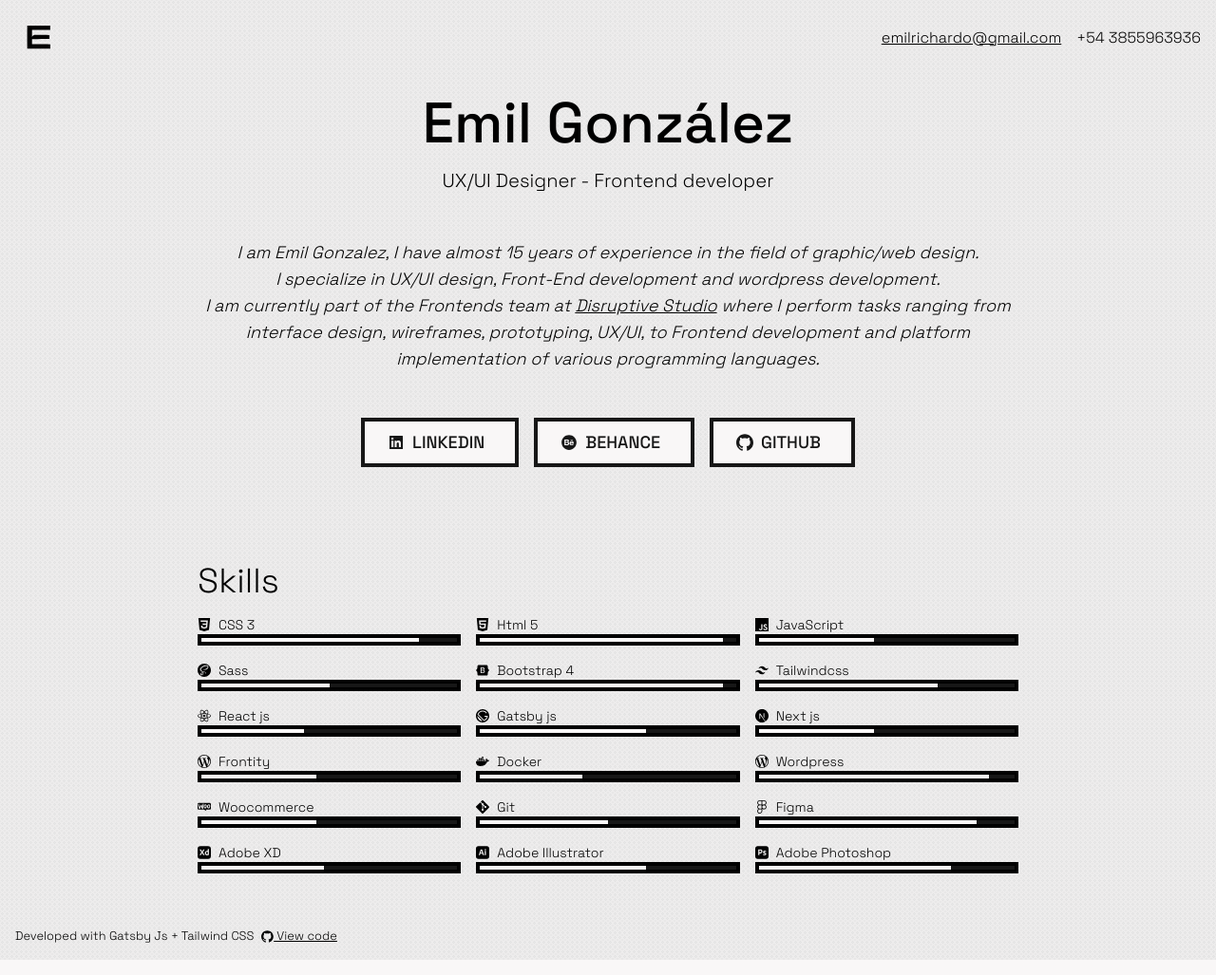
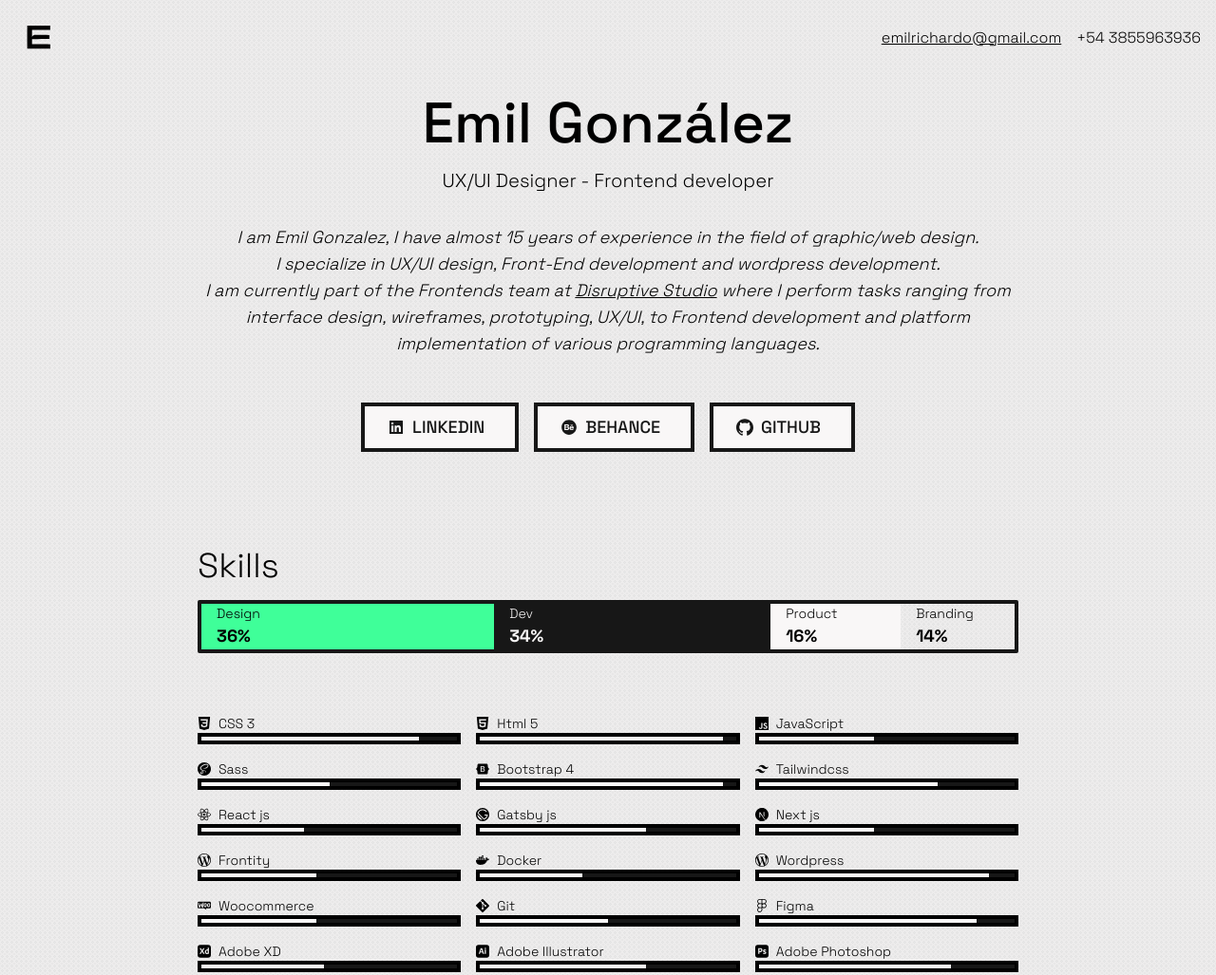
Before and after one commit to emilrichardo/emil, a Gatsby site: page / in a window 1280 px wide. Shown: the top 1027 px of the page at 95% size. Built offline with nearby package versions, Linux system fonts and the light colour scheme; Gatsby itself is replaced by a stand-in of ours.

Commit message:
main skills

```diff
--- a/package.json
+++ b/package.json
@@ -29,12 +29,12 @@
     "react-icons": "^4.3.1"
   },
   "devDependencies": {
-    "autoprefixer": "^10.4.0",
+    "autoprefixer": "^10.4.2",
     "gatsby-plugin-favicons": "^2.0.0",
     "gatsby-plugin-postcss": "^4.14.0",
-    "postcss": "^8.4.4",
+    "postcss": "^8.4.6",
     "prettier": "2.4.1",
-    "tailwindcss": "^2.2.19"
+    "tailwindcss": "^3.0.23"
   },
   "repository": {
     "type": "git",
--- /dev/null
+++ b/src/components/MainSkills.js
@@ -0,0 +1,37 @@
+import React from 'react';
+export default function MainSkills() {
+    return(
+        <div className='flex  border-4 rounded-sm mb-4  border-dark'>
+
+            <MainBar
+            Skill="Design"
+            Percentage="36"
+            ClassName="bg-primary"
+            />
+            <MainBar
+            Skill="Dev"
+            Percentage="34"
+            ClassName="bg-dark text-light"
+            />
+             <MainBar
+            Skill="Product"
+            Percentage="16"
+            ClassName="bg-light"
+            />
+            <MainBar
+            Skill="Branding"
+            Percentage="14"
+            />
+
+        </div>
+    )
+};
+
+export function MainBar ({Percentage,Skill,ClassName}){
+    return (
+        <div className={'relative md:px-4 last:border-r-0 ' + ClassName }  style={Percentage && {width:`${Percentage}%`}}>
+            <h5 className=' text-sm truncate'>{Skill}  </h5>
+            <small className='  text-lg font-bold   '>{Percentage}%</small>
+        </div>
+    )
+}
--- a/src/components/Skills.js
+++ b/src/components/Skills.js
@@ -1,6 +1,7 @@
 import React from 'react';
 import { SiTailwindcss,SiBootstrap,SiCss3,SiSass,SiHtml5,SiJavascript,SiGatsby,SiNextdotjs,SiReact,SiWordpress,SiWoo,SiGit, SiFigma,SiAdobexd,SiAdobeillustrator,SiAdobephotoshop,SiDocker} from 'react-icons/si';
 import SkillBar from "../components/SkillBar";
+import MainSkills from './MainSkills';
 export default function Skills() {
 
     const Skills = [
@@ -100,7 +101,8 @@
     return(
         <div className="max-w-4xl mx-auto mt-8 px-4 py-10  ">
             <h2 className='text-4xl mb-4'>Skills</h2>
-            <div className='grid gap-4 grid-cols-2 md:grid-cols-3'>
+            <MainSkills/>
+            <div className='mt-16 grid gap-4 grid-cols-2 md:grid-cols-3'>
                 {Skills.map((Skill, i)=> (
                 <SkillBar
                 Tag={Skill.tag}
--- a/src/pages/index.js
+++ b/src/pages/index.js
@@ -5,6 +5,7 @@
 import { AiFillBehanceCircle, AiFillLinkedin} from 'react-icons/ai';
 import { SiGithub} from 'react-icons/si';
 import Skills from "../components/Skills";
+
 
 
 export default function Home() {
@@ -25,12 +26,14 @@
       </div>
       <>
         <h1 className="text-4xl md:text-6xl font-medium	  md:mb-4">Emil González</h1>
-        <h2 className="text-md md:text-xl px-4  mb-12">UX/UI Designer - Frontend developer</h2>
-        <div className="max-w-4xl italic mx-auto  text-lg mb-12 hidden md:block">
+        <h2 className="text-md md:text-xl px-4  mb-4">UX/UI Designer - Frontend developer</h2>
+
+        <div className="max-w-4xl italic mx-auto  text-lg mt-8 mb-12 hidden md:block">
           <p>I am Emil Gonzalez, I have almost 15 years of experience in the field of graphic/web design.</p>
           <p>I specialize in UX/UI design, Front-End development and wordpress development.</p>
           <p> I am currently part of the Frontends team at <a className="underline" rel="noreferrer" href="https://disruptivestudio.com/" target="_blank"> Disruptive Studio</a> where I perform tasks ranging from interface design, wireframes, prototyping, UX/UI, to Frontend development and platform implementation of various programming languages.</p>
         </div>
+
         <div className="px-4 flex flex-col md:flex-row justify-center">
           <Button className="block mx-2 mb-2" variant="default"  href="https://www.linkedin.com/in/emilgonzalez/" target="_blank"><AiFillLinkedin className="mr-2 -ml-2"/>Linkedin</Button>
           <Button className="block mx-2 mb-2" variant="default" href="https://www.behance.net/emilgonzalez" target="_blank"><AiFillBehanceCircle className="mr-2 -ml-2"/>Behance</Button>
@@ -40,7 +43,6 @@
 
     </div>
   </div>
-
   <Skills/>
 
   </Layout>
--- a/tailwind.config.js
+++ b/tailwind.config.js
@@ -1,6 +1,9 @@
 module.exports = {
-  purge: [],
-  darkMode: false, // or 'media' or 'class'
+  content: [
+    './src/pages/**/*.js',
+    './src/components/**/*.js',
+  ],
+
   theme: {
     fontFamily: {
       'body': ['"Space Grotesk"','sans-serif'],
@@ -24,9 +27,7 @@
      textColor: theme => theme('colors'),
   },
 
-  variants: {
-    extend: {},
-  },
+
   plugins: [
     {
       resolve: 'gatsby-plugin-favicons',
```
Also changed, not shown: 1 other file.
